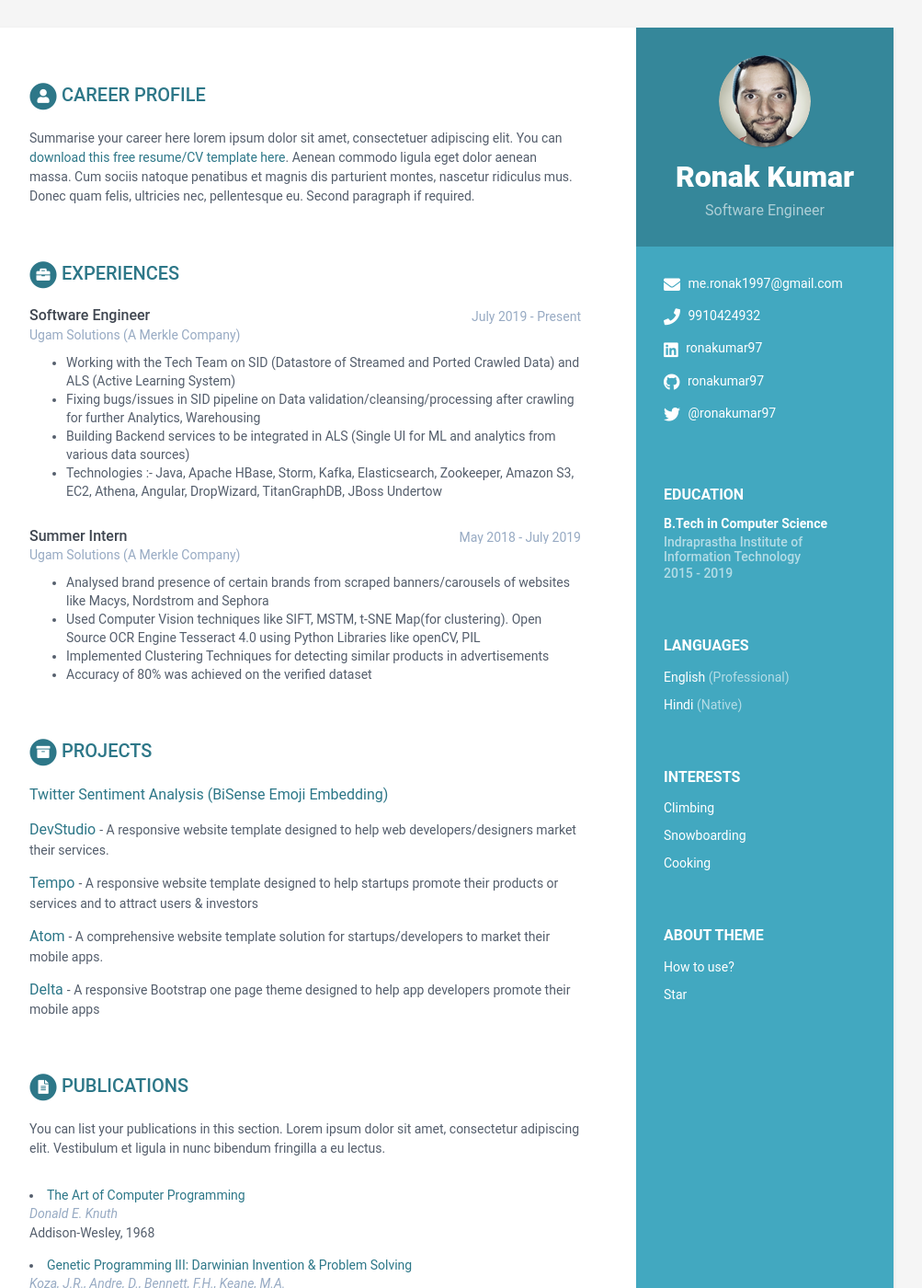
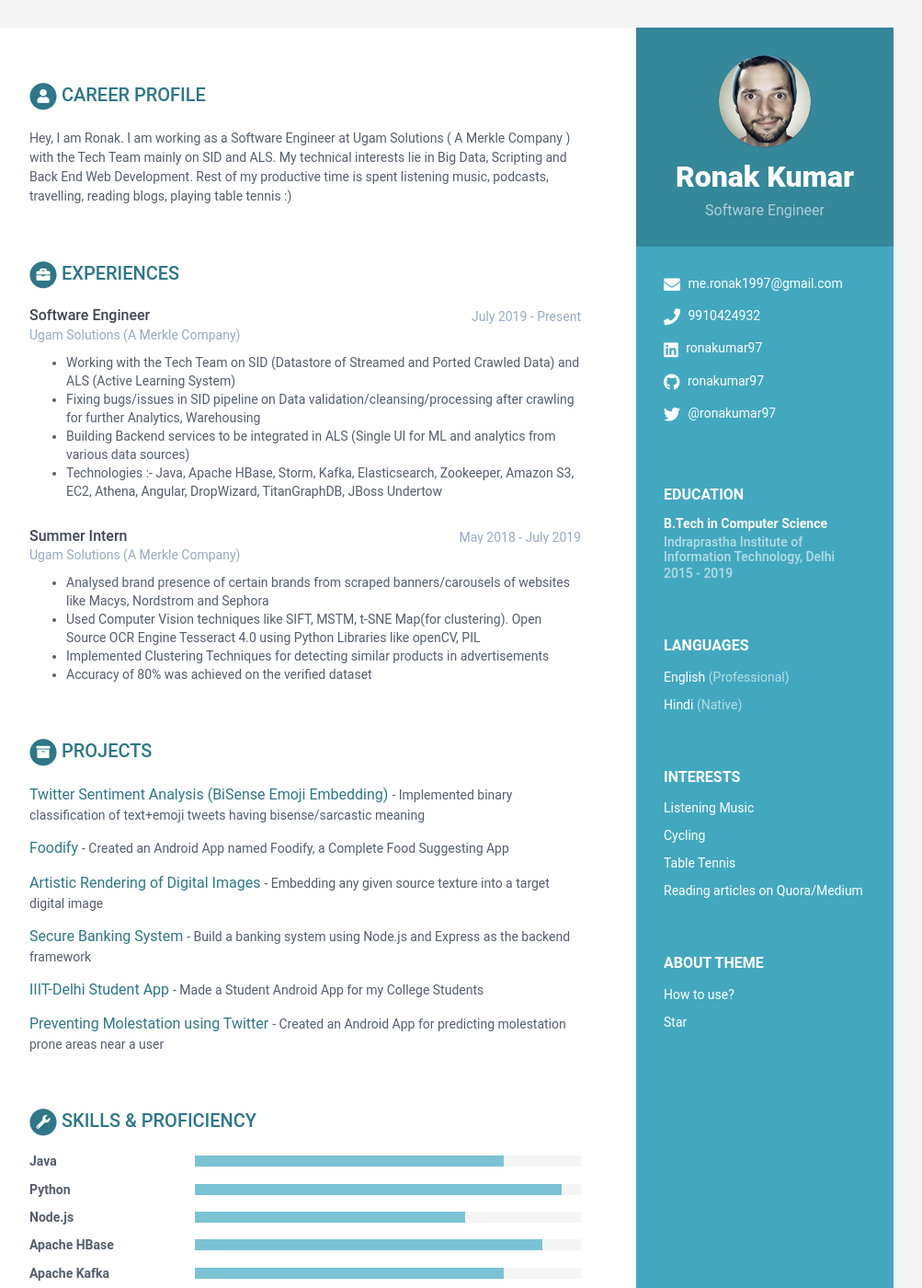
Before and after one commit to ronakumar97/ronakumar97.github.io, a Jekyll site: the page built from index.html, in a window 1280 px wide and 1400 px high. Shown: the whole window at 92% size, without its empty margins (168-1171 px from the left). Built offline with Jekyll 4.4.1, drawn with Linux system fonts in a browser that asks for light colours; some of the changed text lies outside the part shown.

Commit message:
CV Website

```diff
--- a/_data/data.yml
+++ b/_data/data.yml
@@ -32,27 +32,24 @@ sidebar:
         level: Native
 
     interests:
-      - item: Climbing
-        link:
+      - item: Listening Music
 
-      - item: Snowboarding
-        link:
+      - item: Cycling
 
-      - item: Cooking
-        link:
+      - item: Table Tennis
+
+      - item: Reading articles on Quora/Medium
 
 career-profile:
     title: Career Profile
     summary: |
-      Summarise your career here lorem ipsum dolor sit amet, consectetuer
-      adipiscing elit. You can [download this free resume/CV template here]().
-      Aenean commodo ligula eget dolor aenean massa. Cum sociis natoque
-      penatibus et magnis dis parturient montes, nascetur ridiculus mus.
-      Donec quam felis, ultricies nec, pellentesque eu.
-      Second paragraph if required.
+      Hey, I am Ronak. I am working as a Software Engineer at Ugam Solutions ( A Merkle Company ) with the Tech Team mainly on SID and ALS.
+      My technical interests lie in Big Data, Scripting and Back End Web Development.
+      Rest of my productive time is spent listening music, podcasts, travelling, reading blogs, playing table tennis :)
+
 education:
     - degree: B.Tech in Computer Science
-      university: Indraprastha Institute of Information Technology
+      university: Indraprastha Institute of Information Technology, Delhi
       time: 2015 - 2019
       # details: |
       #   Describe your study here lorem ipsum dolor sit amet, consectetuer
@@ -87,53 +84,23 @@ projects:
     title: Projects
     assignments:
       - title: Twitter Sentiment Analysis (BiSense Emoji Embedding)
+        tagline: Implemented binary classification of text+emoji tweets having bisense/sarcastic meaning
         link: "https://arxiv.org/abs/1807.07961"
-        details: |
-            - Implemented binary classification of text+emoji tweets having bisense/sarcastic meaning
-            - Used variety of Machine Learning Algorithms like Naive Bayes, SVM, Decision Tree, Adaboost, MLP for getting initial accuracy and
-              Feature vector generation using word2vec and emoji2vec as part of preprocessing
-            - Used Kaggle Tweets Dataset and Scraped Tweets with emojis as final dataset with total 1,93,000 tweets having text+emoji
-            - Used Python Libraries like sklearn, scipy, matplotlib, keras, tensorflow, pickle, tweepy, nltk, word2vec, emoji2vec, h5py
-            - Final Accuracy was 86% for 4-layer DNN and 83% for SVM. Demonstrated results using confusion matrix alongwith Accuracy, F1-Score,
-              Precision and Recall
 
-      - title: DevStudio
-        link: "#"
-        tagline: "A responsive website template designed to help web developers/designers market their services."
+      - title: Foodify
+        tagline: Created an Android App named Foodify, a Complete Food Suggesting App
 
-      - title: Tempo
-        link: "#"
-        tagline: "A responsive website template designed to help startups promote their products or services and to attract users &amp; investors"
+      - title: Artistic Rendering of Digital Images
+        tagline: Embedding any given source texture into a target digital image
 
-      - title: Atom
-        link: "#"
-        tagline: "A comprehensive website template solution for startups/developers to market their mobile apps."
+      - title: Secure Banking System
+        tagline: Build a banking system using Node.js and Express as the backend framework
 
-      - title: Delta
-        link: "#"
-        tagline: "A responsive Bootstrap one page theme designed to help app developers promote their mobile apps"
+      - title: IIIT-Delhi Student App
+        tagline: Made a Student Android App for my College Students
 
-publications:
-    title: Publications
-    intro: |
-      You can list your publications in this section. Lorem ipsum dolor sit
-      amet, consectetur adipiscing elit. Vestibulum et ligula in nunc
-      bibendum fringilla a eu lectus.
-    papers:
-      - title: The Art of Computer Programming
-        link: "#"
-        authors: Donald E. Knuth
-        conference: Addison-Wesley, 1968
-
-      - title: "Genetic Programming III: Darwinian Invention &amp; Problem Solving"
-        link: "#"
-        authors: Koza, J.R., Andre, D., Bennett, F.H., Keane, M.A.
-        conference: "Morgan Kaufmann Publishers Inc., San Francisco, CA, USA, 1st edn. (1999)"
-
-      - title: A syntax directed compiler for Algol 60
-        link: "#"
-        authors: Edgar T. Irons
-        conference: "Comm. ACM 4 (1961), 51–55"
+      - title: Preventing Molestation using Twitter
+        tagline: Created an Android App for predicting molestation prone areas near a user
 
 skills:
     title: Skills &amp; Proficiency
```
